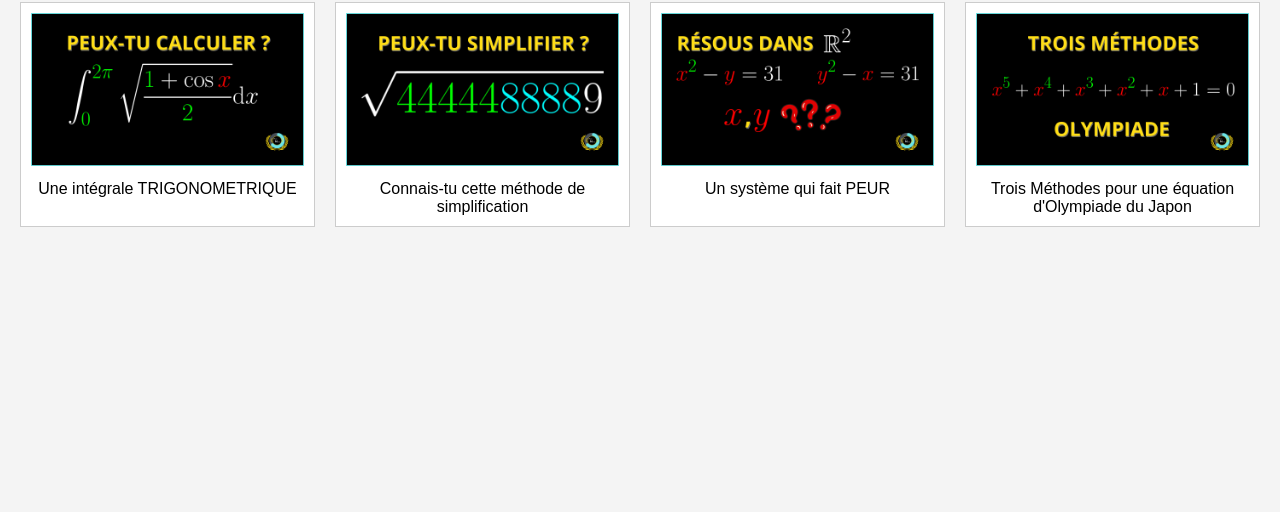
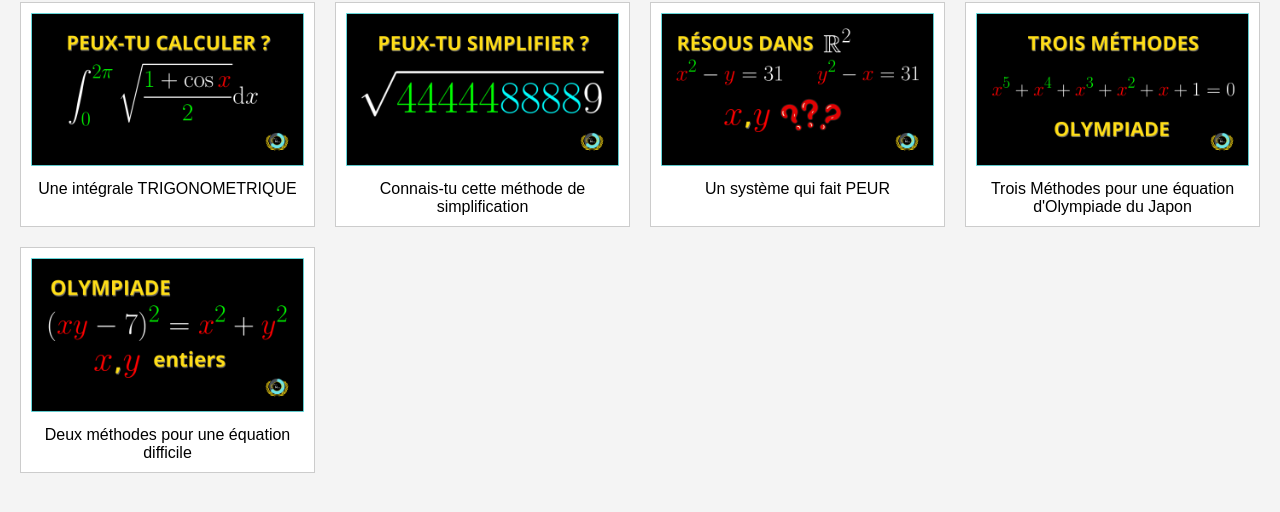
Before and after one commit to abdoulmaoude/Ebook-store, a plain HTML site: page index.html in a window 1280 px wide. Shown: the part 98-610 px from the top of the page. Drawn offline with Linux system fonts and the light colour scheme.

Commit message:
Update index.html

```diff
--- a/index.html
+++ b/index.html
@@ -66,6 +66,12 @@
             </a>
             <div class="book-title">Trois Méthodes pour une équation d'Olympiade du Japon</div>
         </div>
+        <div class="book">
+            <a href="pdfs/Deux méthodes pour une équation difficile.pdf" download="ebook1.pdf">
+                <img src="Images/Deux méthodes pour une équation difficile.png" alt="Livre 1">
+            </a>
+            <div class="book-title">Deux méthodes pour une équation difficile</div>
+        </div>
     </div>
 
 </body>
```
